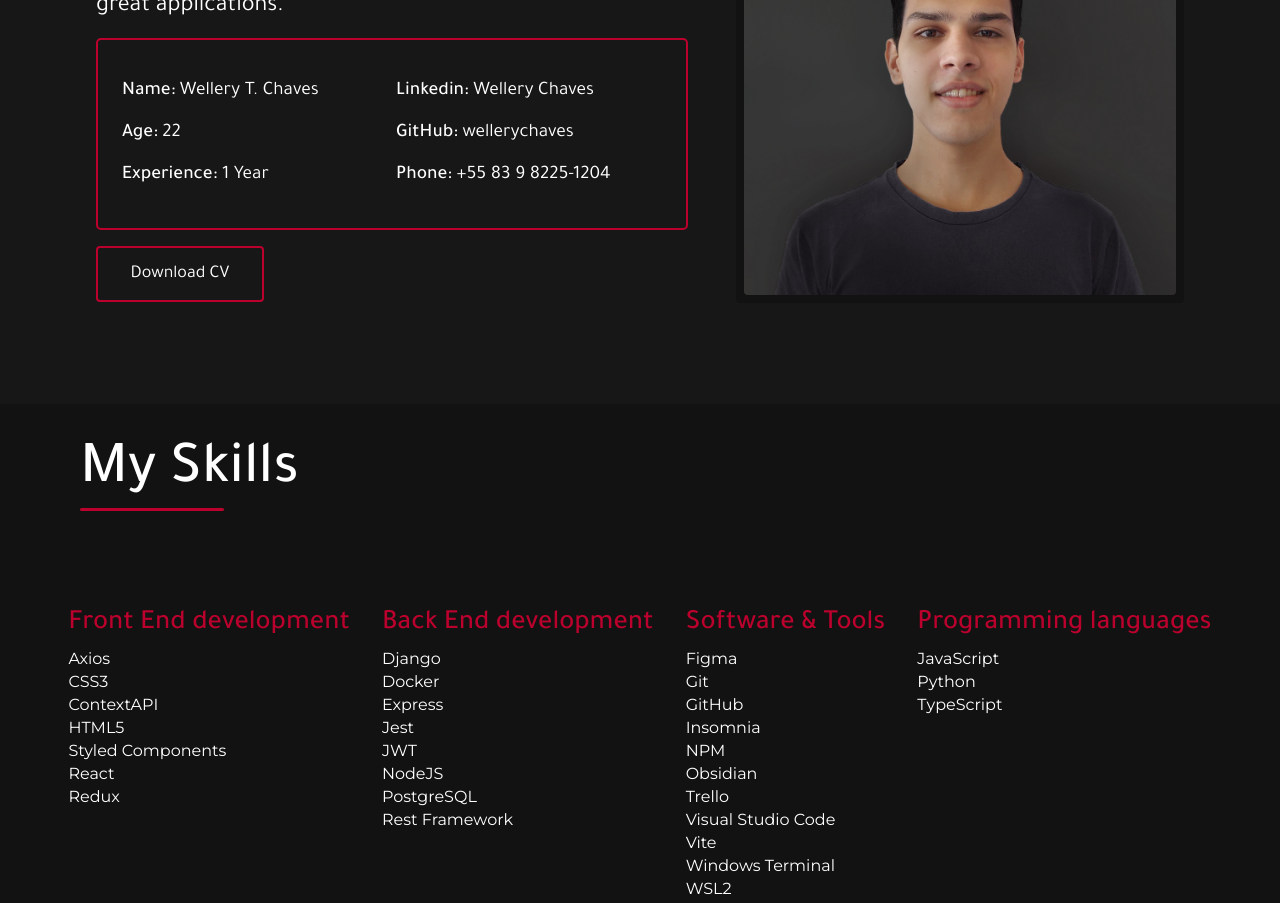
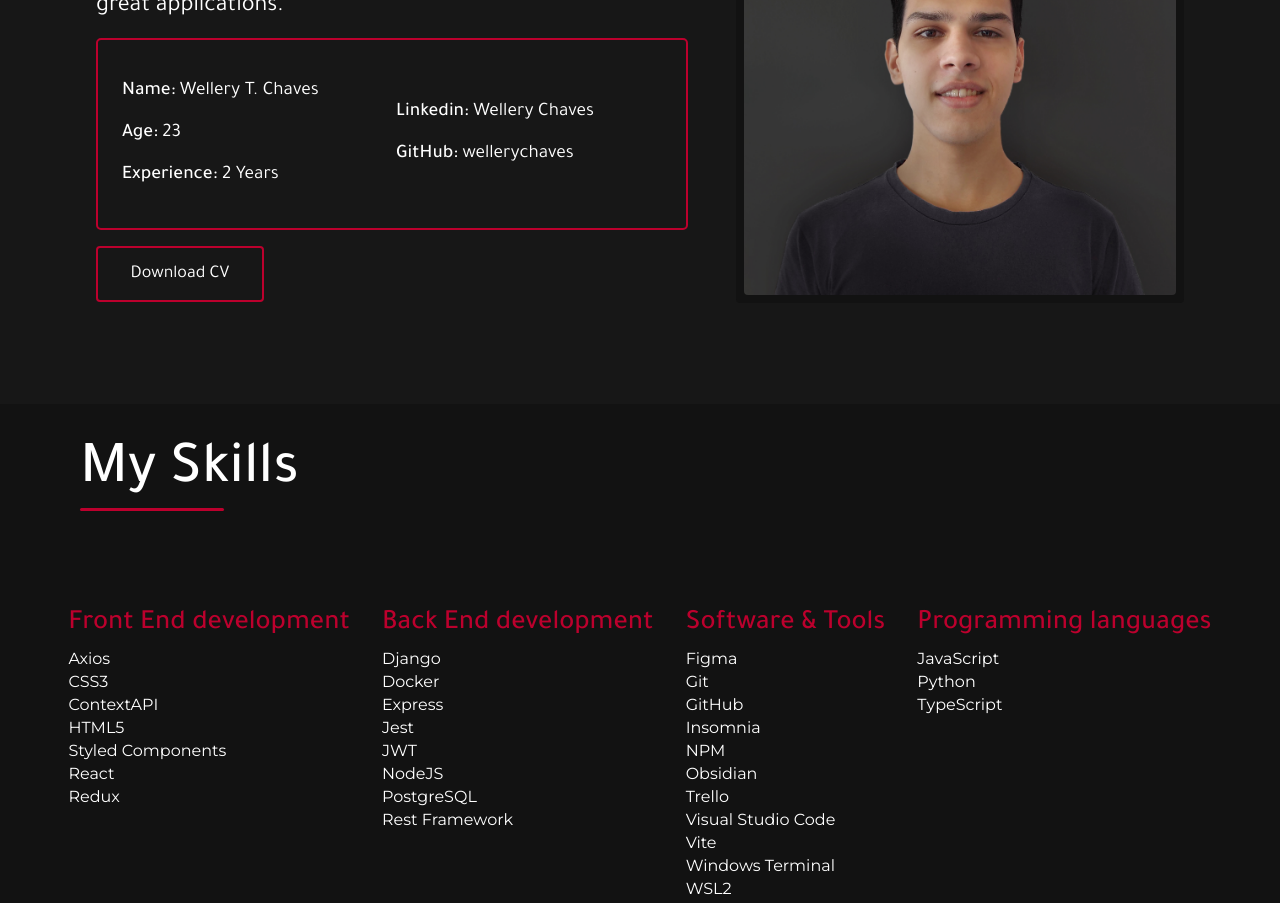
Before and after one commit to wellerychaves/wellery-portfolio, a React (Vite) app: page / in a window 1280 px wide. Shown: the part 1100-2003 px from the top of the page. Built offline with nearby package versions, Linux system fonts and the light colour scheme; a web font is replaced by a local one.

Commit message:
updated infos

```diff
--- a/src/providers/infos/index.tsx
+++ b/src/providers/infos/index.tsx
@@ -23,13 +23,12 @@ export const InfosContext = createContext<Infos>({ infos: [], infos2: [] });
 export const InfosProvider = ({ children }: ProviderProps) => {
 	const infos = [
 		{ Name: "Wellery T. Chaves" },
-		{ Age: "22" },
-		{ Experience: "1 Year" },
+		{ Age: "23" },
+		{ Experience: "2 Years" },
 	];
 	const infos2 = [
 		{ Linkedin: "Wellery Chaves" },
 		{ GitHub: "wellerychaves" },
-		{ Phone: "+55 83 9 8225-1204" },
 	];
 	return (
 		<InfosContext.Provider value={{ infos, infos2 }}>
```
